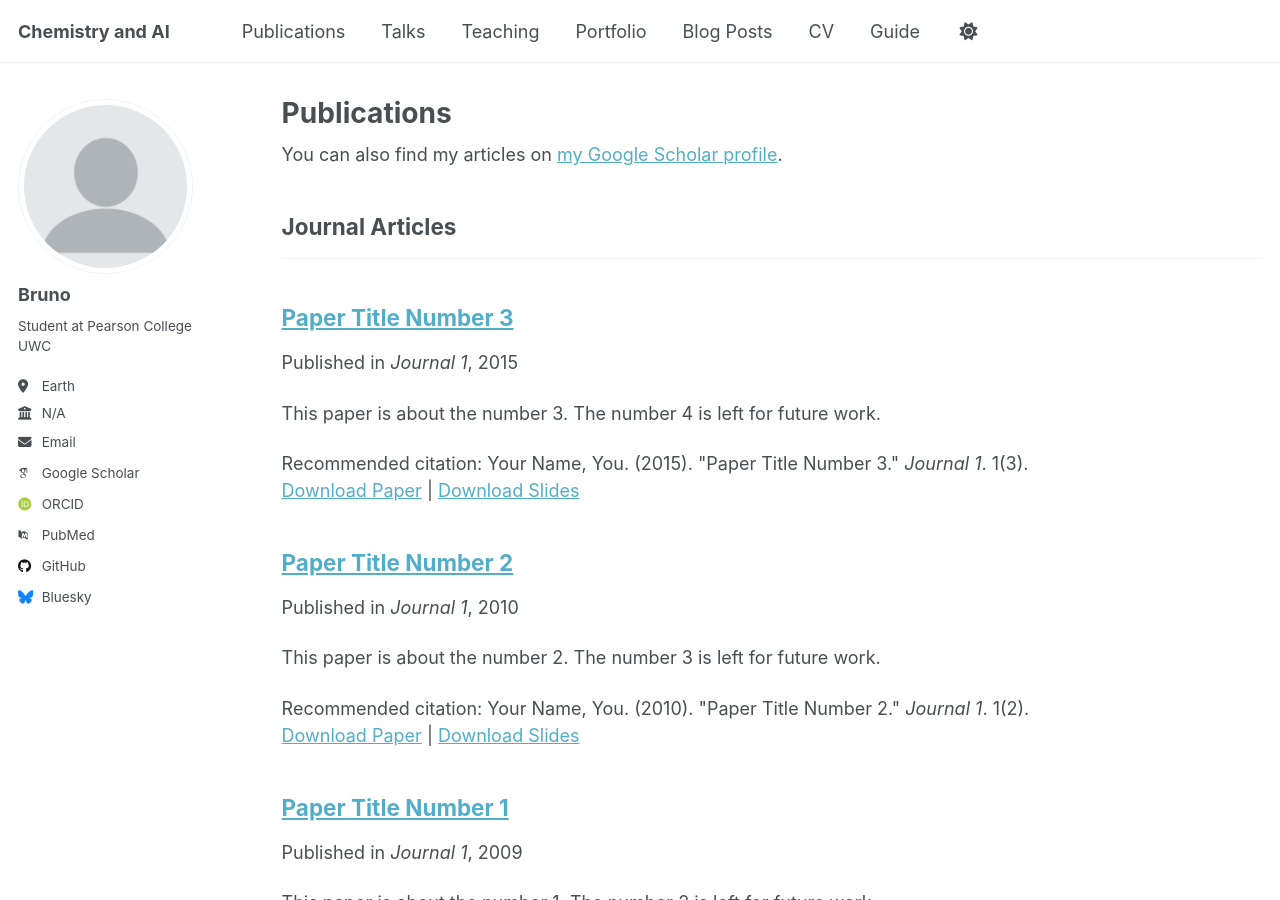
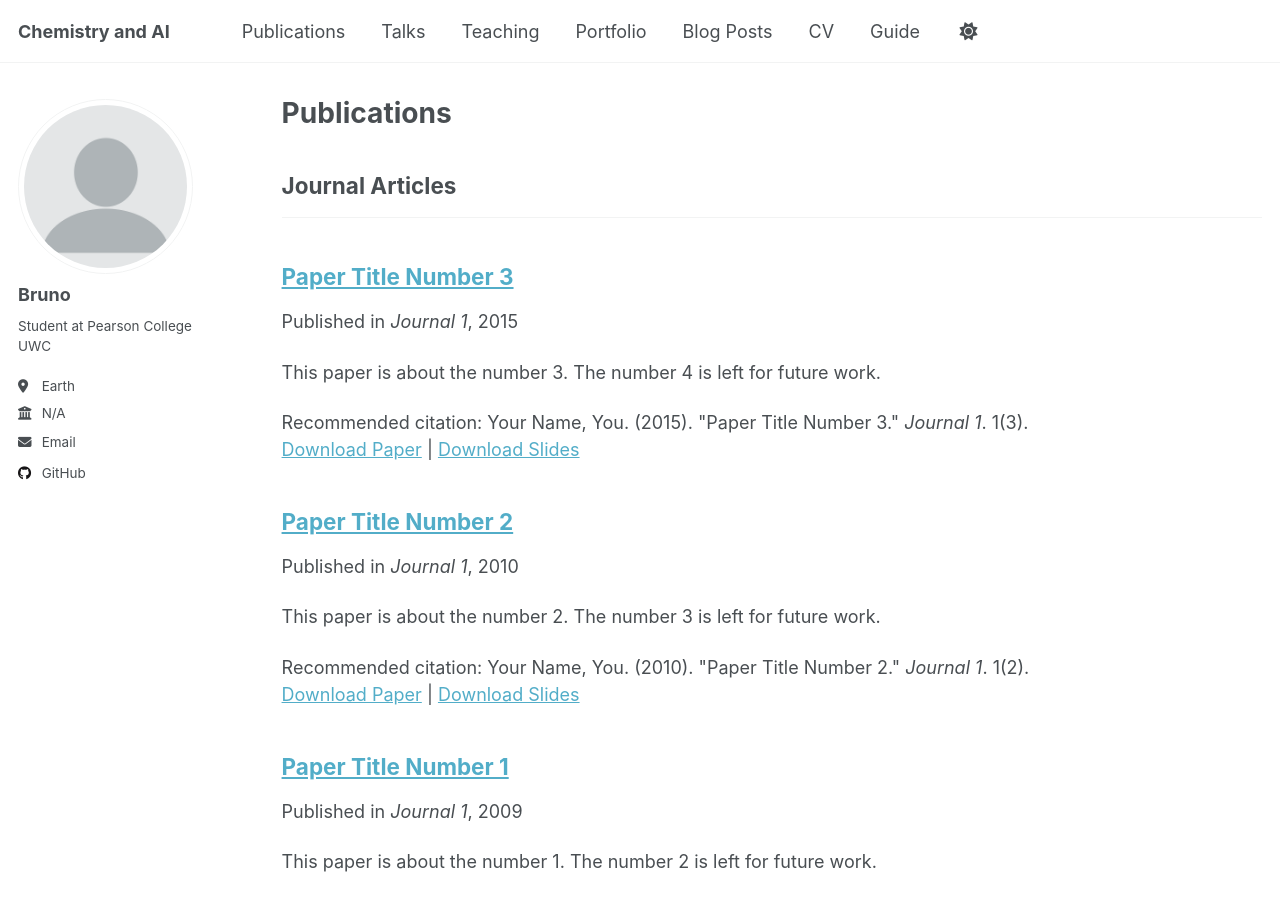
Before and after one commit to Bruneitor123/chem-and-ai, a Jekyll site: the page built from _pages/publications.html, in a window 1280 px wide and 900 px high. Built offline with Jekyll 4.4.1, drawn with Linux system fonts in a browser that asks for light colours; some web fonts are replaced; part of the change alters nothing that is shown.

Commit message:
Update _config.yml

```diff
--- a/_config.yml
+++ b/_config.yml
@@ -33,11 +33,11 @@ author:
 
   # Academic websites
   arxiv            : # URL - Update with the correct link to your profile
-  googlescholar    : "https://scholar.google.com/citations?user=PS_CX0AAAAAJ"
+  googlescholar    : # URL
   impactstory      : # URL
-  orcid            : "http://orcid.org/yourorcidurl"
+  orcid            : # URL
   semantic         : # URL
-  pubmed           : "https://www.ncbi.nlm.nih.gov/pubmed/?term=john+snow"
+  pubmed           : # URL
   researchgate     : # URL
   scopus           : # URL
 
@@ -45,12 +45,12 @@ author:
   bitbucket        : # Username - Update with your username on the site
   codepen          : # Username
   dribbble         : # Username
-  github           : "academicpages"
+  github           : "bruneitor123"
   kaggle           : # Username
   stackoverflow    : # User number or user number and name (i.e., use "1" or "1/jeff-atwood")
 
   # Social media
-  bluesky          : "bsky.app" # Replace this with you Bluesky username
+  bluesky          : # Username
   facebook         : # Username
   flickr           : # Username
   foursquare       : # Username
```
